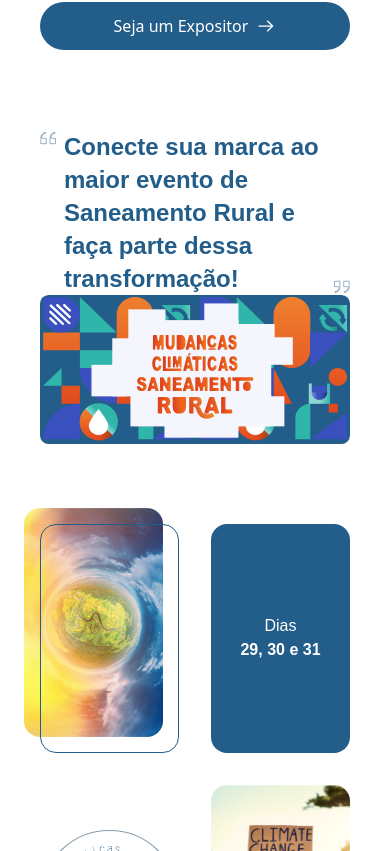
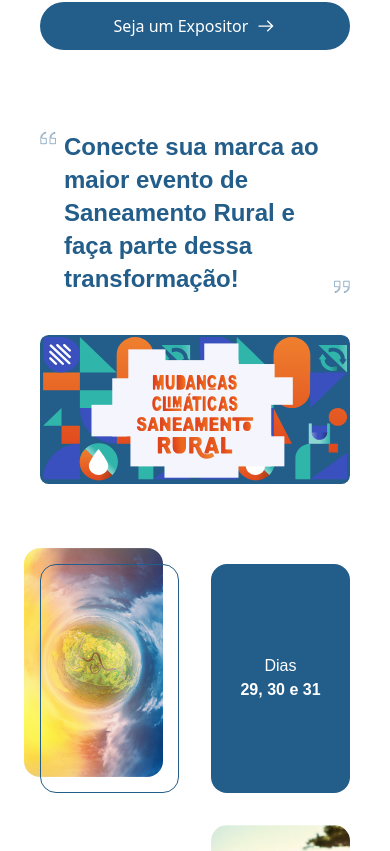
Before and after one commit to caduzz/sanea-brasil, a React (Vite) app: page / in a window 390 px wide. Shown: the part 4173-5024 px from the top of the page. Built offline with nearby package versions, Linux system fonts and the light colour scheme; a web font is replaced by a local one.

Commit message:
mobile version clima

```diff
--- a/src/pages/home/climate/index.jsx
+++ b/src/pages/home/climate/index.jsx
@@ -3,7 +3,7 @@ import { Title } from "../../../components/title";
 export function Climate() {
   return (
     <section id="clima" className="relative w-full overflow-hidden flex align-center justify-center p-10 md:mt-15 md:mb-22 m-y-4">
-      <div className="w-full max-w-[1250px] flex flex-col items-center justify-center">
+      <div className="w-full max-w-[1250px] flex flex-col items-center justify-center gap-10 md:gap-0">
         <Title>Conecte sua marca ao maior evento de Saneamento Rural e faça parte dessa transformação!</Title>
         <div className="w-full flex flex-col items-center justify-center">
           <img className="w-full" src="./svg/climate.svg" alt="Climate Illustration"/>
--- a/src/pages/home/panel/index.jsx
+++ b/src/pages/home/panel/index.jsx
@@ -3,9 +3,9 @@ import { painelData } from "../../../constants/painel";
 export function Panel() {
   return (
     <section id="exposanea" className="w-full flex items-center justify-center p-10">
-      <div className="w-full max-w-[1250px] flex md:flex-row flex-col align-center justify-center gap-60 relative">
-        <div className="bg-[#235D89] md:pt-10 pointer-events-none select-none md:absolute rounded-t-4xl md:-left-50 md:top-1/2 md:-translate-y-1/2 md:-rotate-90 z-0 w-full md:w-[800px] h-[400px] flex items-center justify-center md:items-start">
-          <h1 className="text-[70px] font-bold text-white text-center">Painéis temáticos</h1>
+      <div className="w-full max-w-[1250px] flex md:flex-row flex-col align-center justify-center gap-10 md:gap-60 relative">
+        <div className="md:bg-[#235D89] md:pt-10 pointer-events-none select-none md:absolute rounded-t-4xl md:-left-50 md:top-1/2 md:-translate-y-1/2 md:-rotate-90 z-0 w-full md:w-[800px] md:h-[400px] flex items-center justify-center md:items-start">
+          <h1 className="text-3xl md:text-[70px] font-bold text-[#235D89] md:text-white text-center">Painéis temáticos</h1>
         </div>
         <div className="w-full flex flex-row flex-wrap items-center justify-center md:justify-end gap-10 relative z-10">
           {painelData.map((painel, index) => (
```
